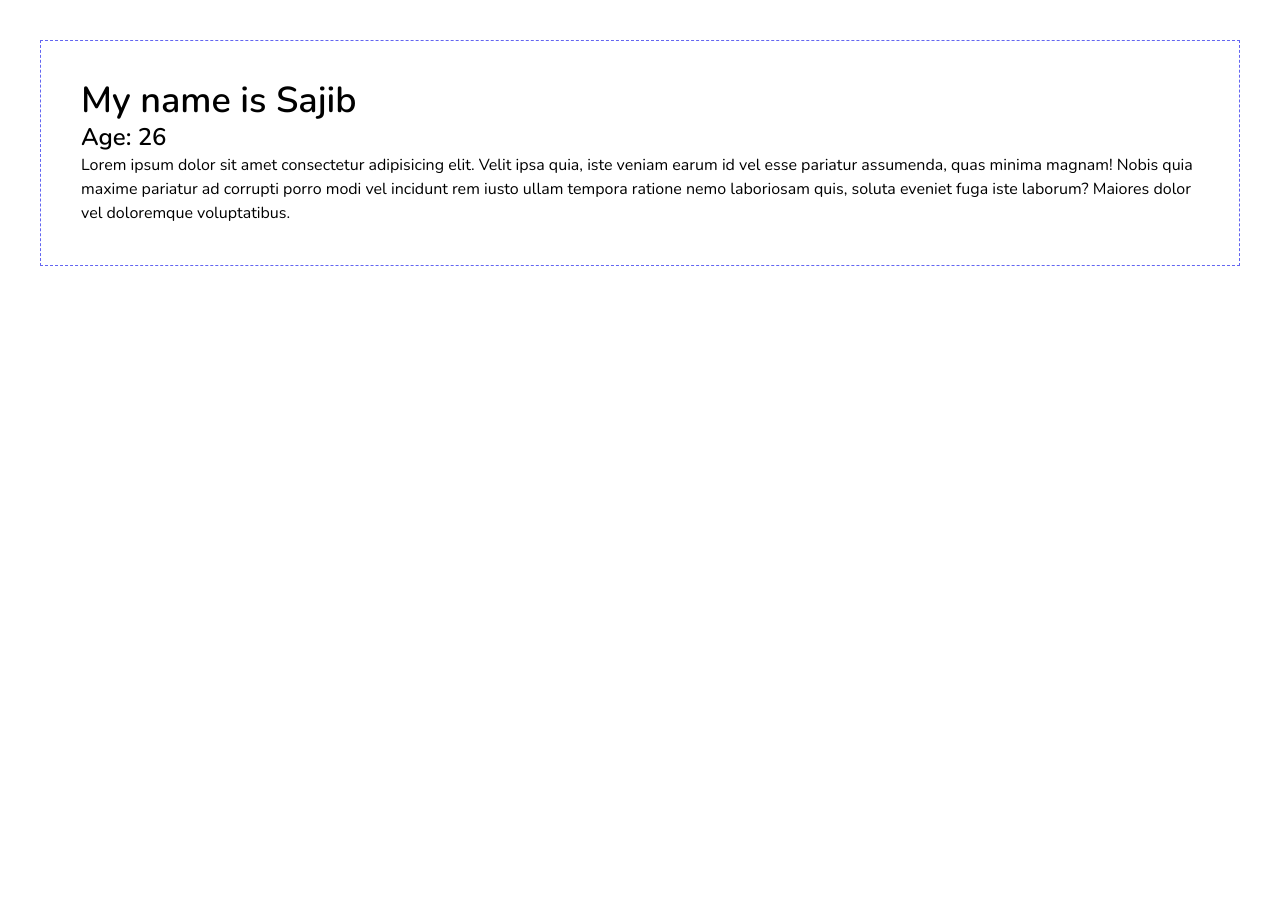
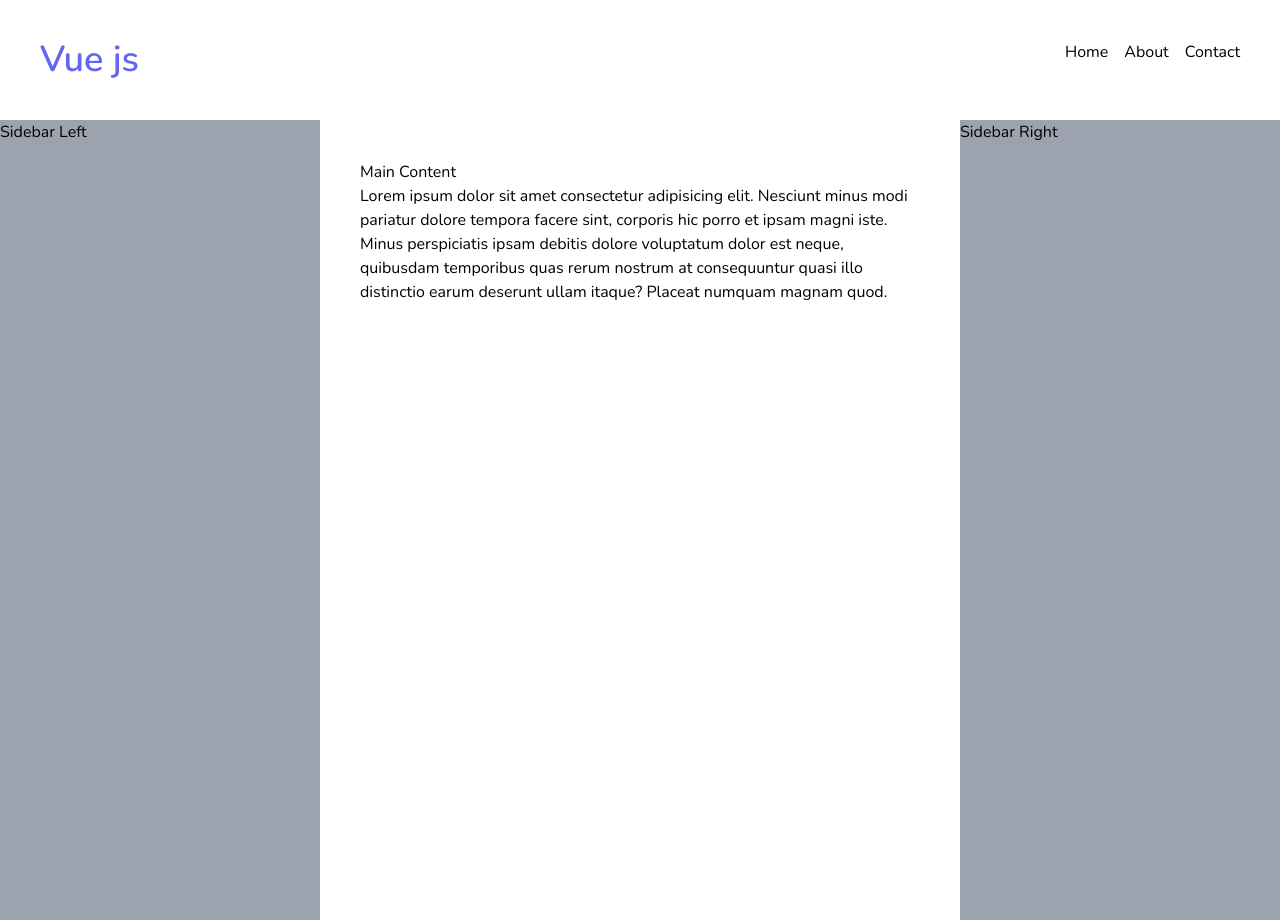
Before and after one commit to utshaweu/Vue_JS, a Vue app: page / in a window 1280 px wide. Before the commit the page ends 800 px from the top, so only its background shows below. Built offline with nearby package versions, Linux system fonts and the light colour scheme.

Commit message:
naming slot added

```diff
--- a/src/App.vue
+++ b/src/App.vue
@@ -1,15 +1,24 @@
 <template>
-  <Person name="Sajib" age="26">
-    <p>Lorem ipsum dolor sit amet consectetur adipisicing elit. Velit ipsa quia, iste veniam earum id vel esse pariatur assumenda, quas minima magnam! Nobis quia maxime pariatur ad corrupti porro modi vel incidunt rem iusto ullam tempora ratione nemo laboriosam quis, soluta eveniet fuga iste laborum? Maiores dolor vel doloremque voluptatibus.</p>
-  </Person>
+  <Layout>
+    <h1>Main Content</h1>
+      <p>Lorem ipsum dolor sit amet consectetur adipisicing elit. Nesciunt minus modi pariatur dolore tempora facere sint, corporis hic porro et ipsam magni iste. Minus perspiciatis ipsam debitis dolore voluptatum dolor est neque, quibusdam temporibus quas rerum nostrum at consequuntur quasi illo distinctio earum deserunt ullam itaque? Placeat numquam magnam quod.</p>
+      <template #sidebar-left>
+        <h1>Sidebar Left</h1>
+      </template>
+      <template #sidebar-right>
+        <h1>Sidebar Right</h1>
+      </template>
+  </Layout>
 </template>
 
 <script>
 import Person from "./components/Person.vue";
+import Layout from "./components/Layout.vue";
 export default {
   name: "App",
   components: {
    Person,
+   Layout,
   },
   data() {
     return {
--- /dev/null
+++ b/src/components/Header.vue
@@ -0,0 +1,11 @@
+<template>
+  <header class="flex justify-between p-10">
+    <h1 class="font-semibold text-4xl text-indigo-500">Vue js</h1>
+
+    <nav class="flex space-x-4">
+      <a href="#">Home</a>
+      <a href="#">About</a>
+      <a href="#">Contact</a>
+    </nav>
+  </header>
+</template>
--- /dev/null
+++ b/src/components/Layout.vue
@@ -0,0 +1,29 @@
+<template>
+  <Header />
+
+  <section class="grid grid-cols-4">
+    <aside class="col-span-1 bg-gray-400 h-screen">
+      <slot name="sidebar-left" />
+    </aside>
+    <main class="col-span-2 p-10">
+      <slot />
+    </main>
+    <aside class="col-span-1 bg-gray-400 h-screen">
+      <slot name="sidebar-right" />
+    </aside>
+  </section>
+
+  <footer></footer>
+</template>
+
+<script>
+import Header from "./Header.vue";
+export default {
+  components: {
+    Header,
+  },
+  data() {
+    return {};
+  },
+};
+</script>
```
